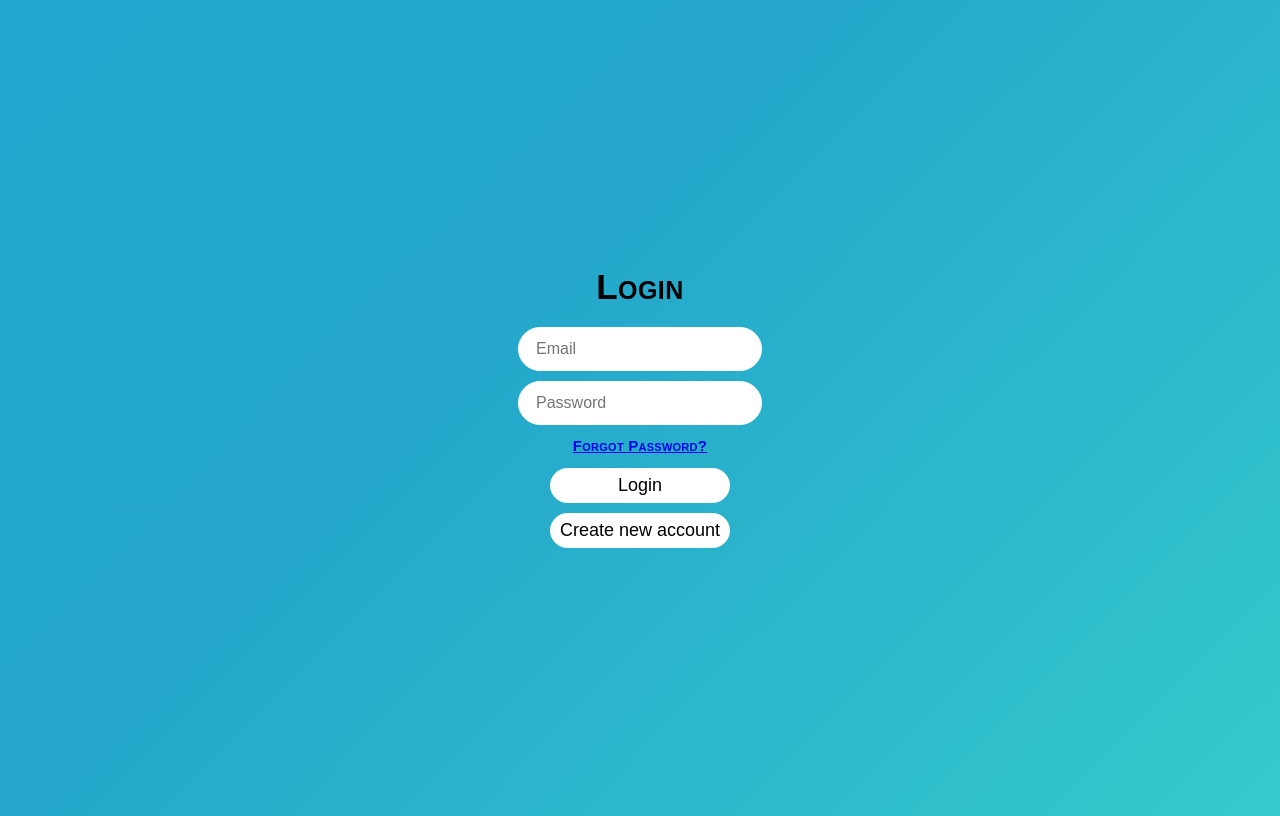
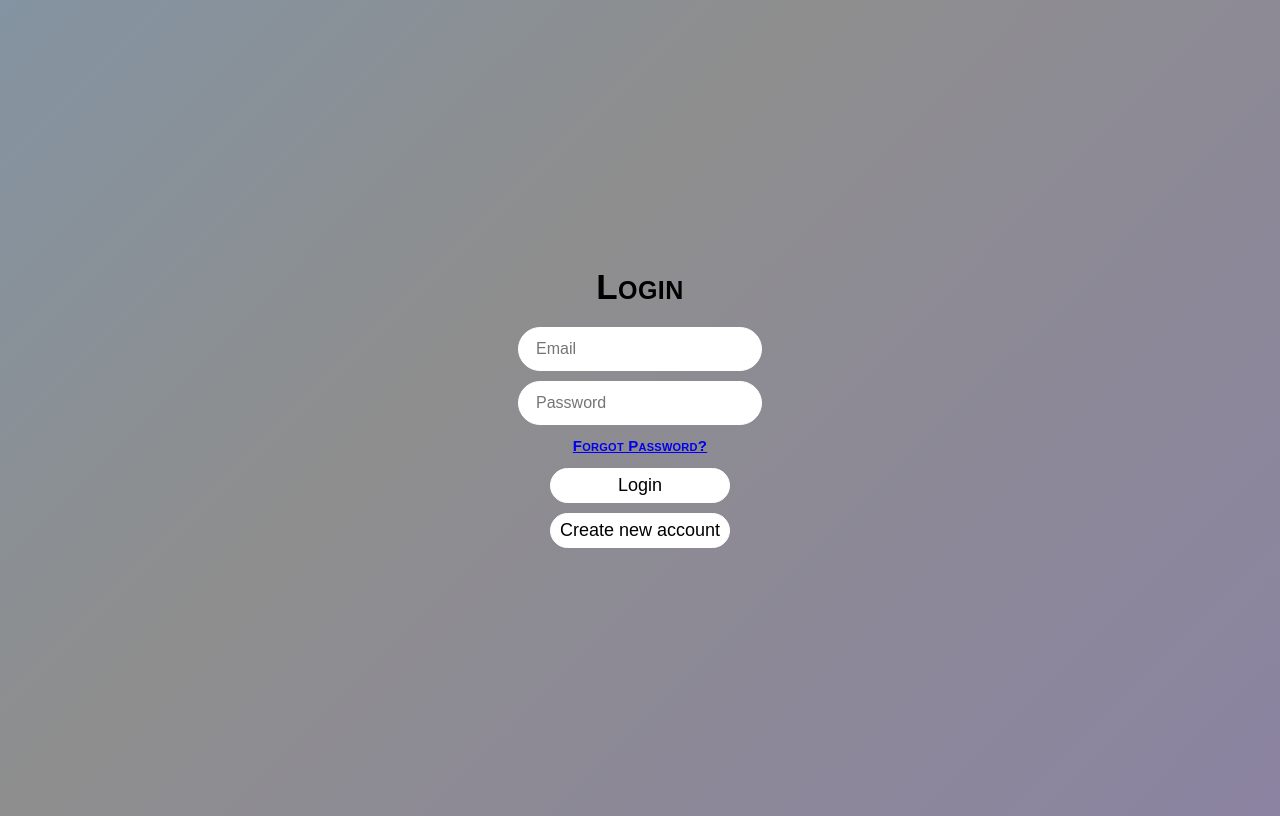
Before and after one commit to SokhaTaras/TravelProject, an Angular app: page /TravelProject/ in a window 1280 px wide. Built offline with nearby package versions, Linux system fonts and the light colour scheme.

Commit message:
back-ground restyling

```diff
--- a/src/styles.scss
+++ b/src/styles.scss
@@ -1,8 +1,8 @@
 /* You can add global styles to this file, and also import other style files */
 
 body {
-  background: linear-gradient(-45deg, #4af1cd, #24a7cb, #23a6d5, #23d5ab);
-  //background: linear-gradient(-45deg, #ee7752, #e73c7e, #23a6d5, #23d5ab);
+  //background: linear-gradient(-45deg, #4af1cd, #24a7cb, #23a6d5, #23d5ab);
+  background: linear-gradient(-45deg, #8776b8, #8E8E8E, #6ca0d0, #23d5ab);
   background-size: 400% 400%;
   animation: gradient 15s ease infinite;
   height: 100vh;
```
